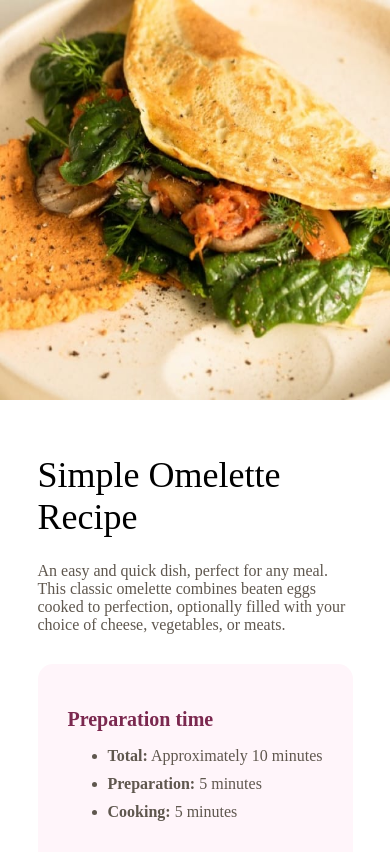
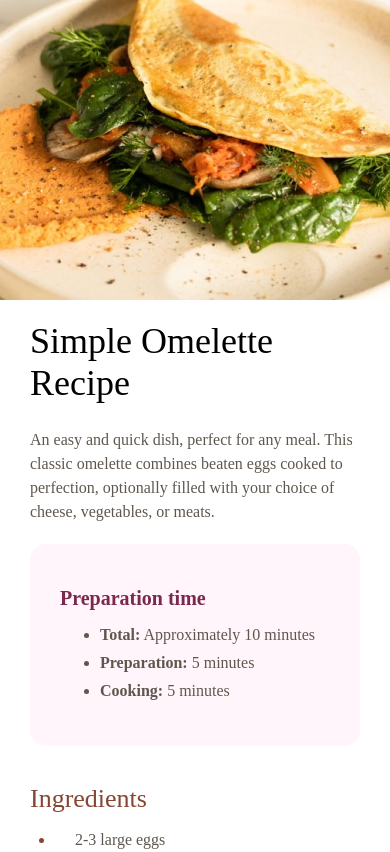
Before and after one commit to Justinjovert/Frontend-Mentor-Recipe-Page-using-Flexbox, a plain HTML site: page index.html in a window 390 px wide. Shown: the top 852 px of the page. Drawn offline with Linux system fonts and the light colour scheme.

Commit message:
changed some styles. added bg color, media queries and changed width

```diff
--- a/styles.css
+++ b/styles.css
@@ -1,30 +1,36 @@
 body{
-    --clamp: clamp(250px, 90%, 800px);
+    --clamp: clamp(300px, 100%, 730px);
     --textColor: hsl(30, 10%, 34%);
     --headerColor: hsl(14, 45%, 36%);
 
 
     padding: 0;
     margin: 0;
-    background-color: white;
+    background-color:  hsl(30, 54%, 90%);
+    display: flex;
+    justify-content: center;
+    align-items: center;
+    flex-direction: column;
 }
 
 
 .imgContainer{
+    margin: 70px 0 0 0;
     display: flex;
     justify-content: center;
     align-items: center;
-    width: 100%;
+    width: var(--clamp);
+    height: 380px;
     overflow-x: hidden;
+    background-color: white;
+    border-top-left-radius: 25px;
+    border-top-right-radius: 25px;
 }
 
 .imgContainer img{
-    max-width: 800px;
-    min-width: 800px;
-    width: auto;
-    height: 400px;
-    border-bottom-left-radius: 25px;
-    border-bottom-right-radius: 25px;
+    max-width: 750px;
+    height: 300px;
+    border-radius: 25px;
 }
 
 .contentContainer{
@@ -32,18 +38,23 @@ body{
     flex-direction: column;
     justify-content: center;
     align-items: center;
-    width: auto;
-    padding: 0px 20px;
+    width: var(--clamp);
+    padding: 0px 30px;
+    background-color: white;
+    box-sizing: border-box;
+    border-bottom-left-radius: 25px;
+    border-bottom-right-radius: 25px;
 }
 .contentContainer > * {
-    width: var(--clamp)
+    width: 100%;
 }
 
 .header{
-    padding: 30px;
+    padding: 20px 0;
 }
 
 .header > h1{
+    margin: 0 0 24px 0;
     font-size: 36px;
     font-family: 'Young Serif';
     font-weight: 400;
@@ -54,6 +65,7 @@ body{
     font-size: 16px;
     font-weight: 400;
     color: var(--textColor);
+    line-height: 1.5;
 }
 
 .preparationTab{
@@ -122,13 +134,16 @@ body{
 .instructions li{
     color: var(--headerColor);
     margin: 10px 0;
+    font-weight: 600;
 }
 
 .instructions span{
     position: relative;
     left: 20px;
+    padding-right: 20px;
     color: var(--textColor);
     line-height: 1.5;
+    font-weight: 400;
 }
 
 .nutrition{
@@ -153,7 +168,7 @@ body{
     font-family: 'Outfit';
     color: var(--textColor);
     font-size: 18px;
-    width: var(--clamp);
+    width: 100%;
     padding: 10px 0;
 }
 
@@ -192,3 +207,15 @@ body{
 .attribution a {
     color: hsl(228, 45%, 44%);
 }
+
+@media screen and (max-width: 700px) {
+    .imgContainer {
+        margin-top: 0;
+        height: 300px;
+        border-radius: 0px;
+    }
+    .imgContainer img{
+        max-width: 750px;
+        min-width: 750px;
+    }
+}
```
